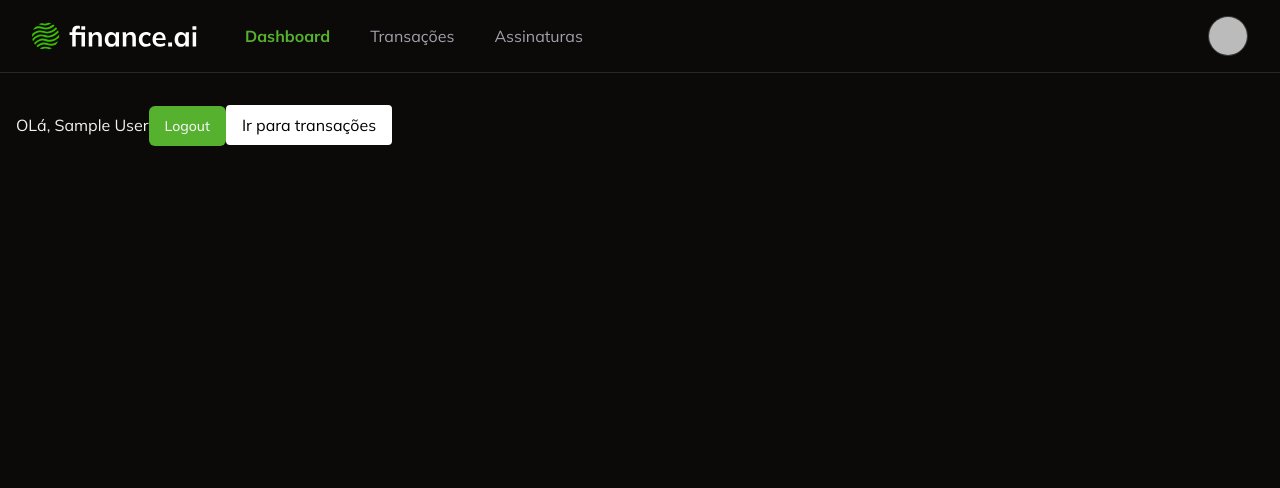
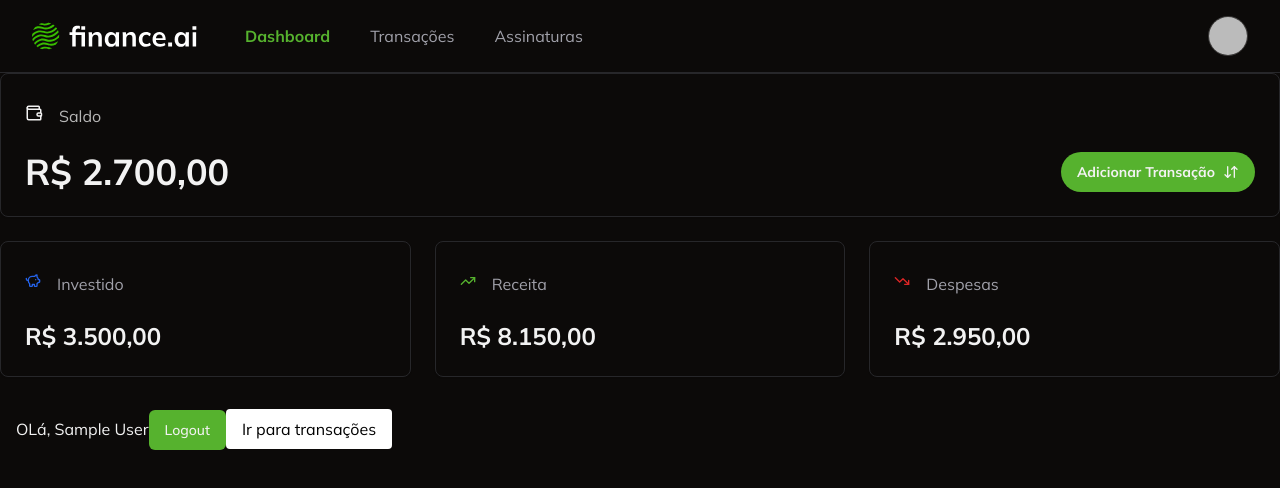
Before and after one commit to edumatheus65/finance-ai, a Next.js app: page / in a window 1280 px wide. Shown: the top 488 px of the page. Built offline with nearby package versions, Linux system fonts and the light colour scheme; no server answers; sample sign-in values are in the browser's storage.

Commit message:
feat: created SummaryCards components to reusable finance Summary UI

```diff
--- /dev/null
+++ b/app/(home)/_components/summary-card.tsx
@@ -0,0 +1,45 @@
+import {
+  PiggyBankIcon,
+  TrendingDownIcon,
+  TrendingUpIcon,
+  WalletIcon,
+} from "lucide-react";
+import SummaryCards from "./summary-cards";
+
+const SummaryCard = () => {
+  return (
+    <div className="space-y-6">
+      <SummaryCards
+        icon={<WalletIcon size={18} />}
+        title="Saldo"
+        amount={2700}
+        size="large"
+      />
+
+      <div className="grid grid-cols-3 gap-6">
+        <SummaryCards
+          icon={<PiggyBankIcon size={16} className="text-blue-600" />}
+          title="Investido"
+          amount={3500}
+          size="small"
+        />
+
+        <SummaryCards
+          icon={<TrendingUpIcon size={16} className="text-primary" />}
+          title="Receita"
+          amount={8150}
+          size="small"
+        />
+
+        <SummaryCards
+          icon={<TrendingDownIcon size={16} className="text-red-600" />}
+          title="Despesas"
+          amount={2950}
+          size="small"
+        />
+      </div>
+    </div>
+  );
+};
+
+export default SummaryCard;
--- /dev/null
+++ b/app/(home)/_components/summary-cards.tsx
@@ -0,0 +1,44 @@
+import AddTransactionButton from "@/app/_components/add-transaction-button";
+import { Card, CardContent, CardHeader } from "@/app/_components/ui/card";
+import { ReactNode } from "react";
+
+interface SummatyCardsProps {
+  icon: ReactNode;
+  title: string;
+  amount: number;
+  size: "small" | "large";
+}
+
+const SummaryCards = ({
+  icon,
+  title,
+  amount,
+  size = "small",
+}: SummatyCardsProps) => {
+  return (
+    <Card>
+      <CardHeader className="flex-row items-center gap-4">
+        {icon}
+        <p
+          className={`${size === "small" ? "text-muted-foreground" : "text-white opacity-70"}`}
+        >
+          {title}
+        </p>
+      </CardHeader>
+      <CardContent className="flex justify-between">
+        <p
+          className={`font-bold ${size === "small" ? "text-2xl font-bold" : "text-4xl"}`}
+        >
+          {Intl.NumberFormat("pt-BR", {
+            style: "currency",
+            currency: "BRL",
+          }).format(amount)}
+        </p>
+
+        {size === "large" && <AddTransactionButton />}
+      </CardContent>
+    </Card>
+  );
+};
+
+export default SummaryCards;
--- a/app/page.tsx
+++ b/app/(home)/page.tsx
@@ -1,9 +1,10 @@
 import { getServerSession } from "next-auth";
-import { authOptions } from "./api/auth/[...nextauth]/route";
-import LogoutButton from "./_components/LogoutButton";
-import GoToTransactionButton from "./_components/go-to-transactions-button";
+import { authOptions } from "../api/auth/[...nextauth]/route";
+import LogoutButton from "../_components/LogoutButton";
+import GoToTransactionButton from "../_components/go-to-transactions-button";
 import { redirect } from "next/navigation";
-import NavBar from "./_components/navbar";
+import NavBar from "../_components/navbar";
+import SummaryCard from "./_components/summary-card";
 
 const Home = async () => {
   const session = await getServerSession(authOptions);
@@ -15,6 +16,9 @@
   return (
     <>
       <NavBar />
+
+      <SummaryCard />
+
       <div className="p-4 space-y-4 justify-between">
         OLá, {session?.user?.name}
         <LogoutButton />
--- /dev/null
+++ b/app/_components/ui/card.tsx
@@ -0,0 +1,86 @@
+import * as React from "react";
+
+import { cn } from "@/app/_lib/utils";
+
+const Card = React.forwardRef<
+  HTMLDivElement,
+  React.HTMLAttributes<HTMLDivElement>
+>(({ className, ...props }, ref) => (
+  <div
+    ref={ref}
+    className={cn(
+      "rounded-lg border bg-card text-card-foreground shadow-sm",
+      className,
+    )}
+    {...props}
+  />
+));
+Card.displayName = "Card";
+
+const CardHeader = React.forwardRef<
+  HTMLDivElement,
+  React.HTMLAttributes<HTMLDivElement>
+>(({ className, ...props }, ref) => (
+  <div
+    ref={ref}
+    className={cn("flex flex-col space-y-1.5 p-6", className)}
+    {...props}
+  />
+));
+CardHeader.displayName = "CardHeader";
+
+const CardTitle = React.forwardRef<
+  HTMLDivElement,
+  React.HTMLAttributes<HTMLDivElement>
+>(({ className, ...props }, ref) => (
+  <div
+    ref={ref}
+    className={cn(
+      "text-2xl font-semibold leading-none tracking-tight",
+      className,
+    )}
+    {...props}
+  />
+));
+CardTitle.displayName = "CardTitle";
+
+const CardDescription = React.forwardRef<
+  HTMLDivElement,
+  React.HTMLAttributes<HTMLDivElement>
+>(({ className, ...props }, ref) => (
+  <div
+    ref={ref}
+    className={cn("text-sm text-muted-foreground", className)}
+    {...props}
+  />
+));
+CardDescription.displayName = "CardDescription";
+
+const CardContent = React.forwardRef<
+  HTMLDivElement,
+  React.HTMLAttributes<HTMLDivElement>
+>(({ className, ...props }, ref) => (
+  <div ref={ref} className={cn("p-6 pt-0", className)} {...props} />
+));
+CardContent.displayName = "CardContent";
+
+const CardFooter = React.forwardRef<
+  HTMLDivElement,
+  React.HTMLAttributes<HTMLDivElement>
+>(({ className, ...props }, ref) => (
+  <div
+    ref={ref}
+    className={cn("flex items-center p-6 pt-0", className)}
+    {...props}
+  />
+));
+CardFooter.displayName = "CardFooter";
+
+export {
+  Card,
+  CardHeader,
+  CardFooter,
+  CardTitle,
+  CardDescription,
+  CardContent,
+};
```
